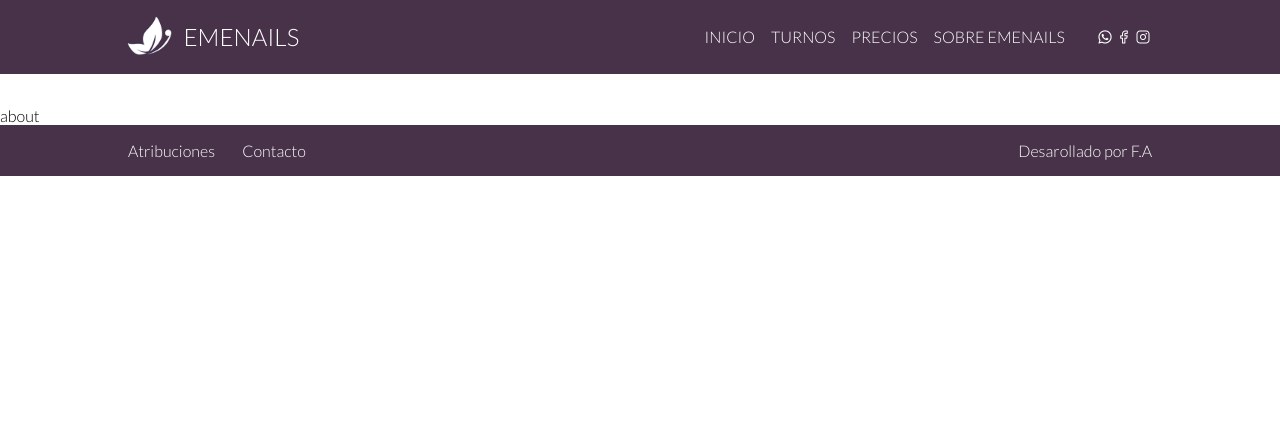
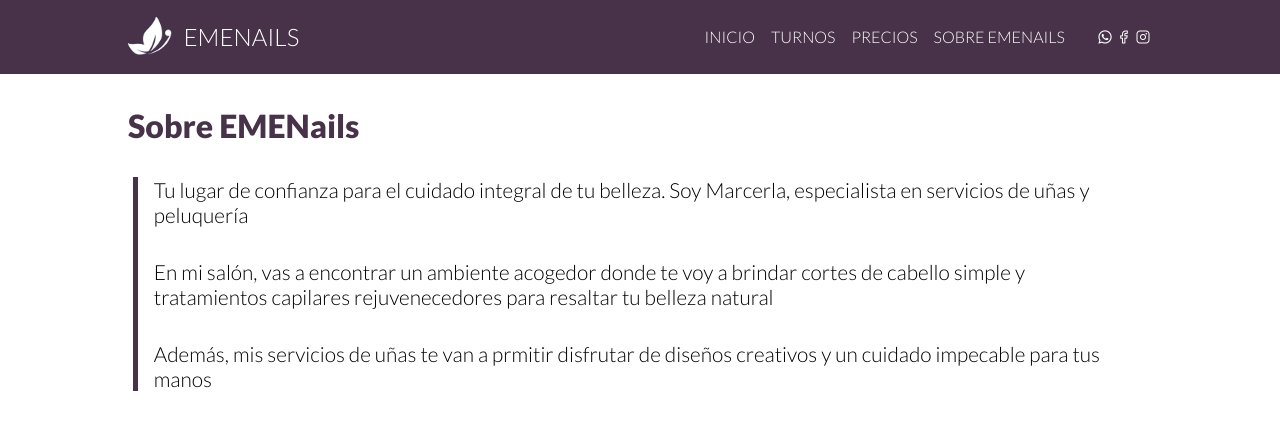
Before and after one commit to AriasFederico/EMENails-page, a React (Vite) app: page /about in a window 1280 px wide. Shown: the top 430 px of the page. Built offline with nearby package versions, Linux system fonts and the light colour scheme; the HTML template or start-up script is replaced by a standard one.

Commit message:
about init

```diff
--- a/pages/About.jsx
+++ b/pages/About.jsx
@@ -1,5 +1,15 @@
+import '../pages/Styles-pages/About.css'
+
 export const About = () => {
   return (
-    <div>about</div>
+    <div className='About'>
+      <h1 className='title-about'>Sobre EMENails</h1>
+
+      <div className="paragraph-about">
+        <p>Tu lugar de confianza para el cuidado integral de tu belleza. Soy Marcerla, especialista en servicios de uñas y peluquería</p>
+        <p>En mi salón, vas a encontrar un ambiente acogedor donde te voy a brindar cortes de cabello simple y tratamientos capilares rejuvenecedores para resaltar tu belleza natural</p>
+        <p>Además, mis servicios de uñas te van a prmitir disfrutar de diseños creativos y un cuidado impecable para tus manos</p>
+      </div>
+    </div>
   )
 }
--- a/pages/Home.jsx
+++ b/pages/Home.jsx
@@ -4,6 +4,7 @@ import { MyTurns } from "../src/components/MyTurns"
 import { Comments } from "../src/components/Comments"
 import iconHome from "../src/assets/icons/icon-arrow-home.png"
 import { NavLink } from 'react-router-dom'
+
 
 export const Home = () => {
 
--- /dev/null
+++ b/pages/Styles-pages/About.css
@@ -0,0 +1,40 @@
+.title-about {
+  color: #473249;
+}
+
+.paragraph-about {
+  padding-left: .5rem;
+  border-left: 5px solid #473249;
+  margin-left: .3rem;
+}
+
+.title-about {
+  margin-bottom: 1rem;
+}
+
+.paragraph-about p {
+  padding-left: .5rem;
+  padding-right: 3rem;
+  margin-bottom: 1rem;
+  border-radius: 7px;
+}
+
+@media (min-width: 1024px) {
+  .About {
+    max-width: 1024px;
+    margin: 0 auto;
+  }
+
+  .title-about {
+    margin-bottom: 2rem;
+  }
+
+  .paragraph-about p {
+    padding-left: .5rem;
+  }
+
+  .paragraph-about p {
+    font-size: 1.3rem;
+    margin-bottom: 2rem;
+  }
+}
--- a/src/App.jsx
+++ b/src/App.jsx
@@ -4,7 +4,7 @@ import { About } from '../pages/About'
 import { Prices } from '../pages/Prices'
 import { Turns } from '../pages/Turns'
 import { NotFound } from '../pages/NotFound'
-import { Footer } from './components/Footer'
+// import { Footer } from './components/Footer'
 import { Route, Routes } from 'react-router-dom'
 import { Navbar } from './components/Navbar'
 
@@ -21,7 +21,7 @@ function App() {
         <Route path='/*' element={<NotFound></NotFound>}></Route>
       </Routes>
 
-      <Footer></Footer>
+      {/* <Footer/> */}
 
     </>
   )
--- a/src/components/ImagesHome.css
+++ b/src/components/ImagesHome.css
@@ -92,6 +92,7 @@
 
 .carousel-p {
   font-size: 1.5rem;
+  font-weight: 600;
 }
 
 /* ------------------------------------------------------------ */
```
